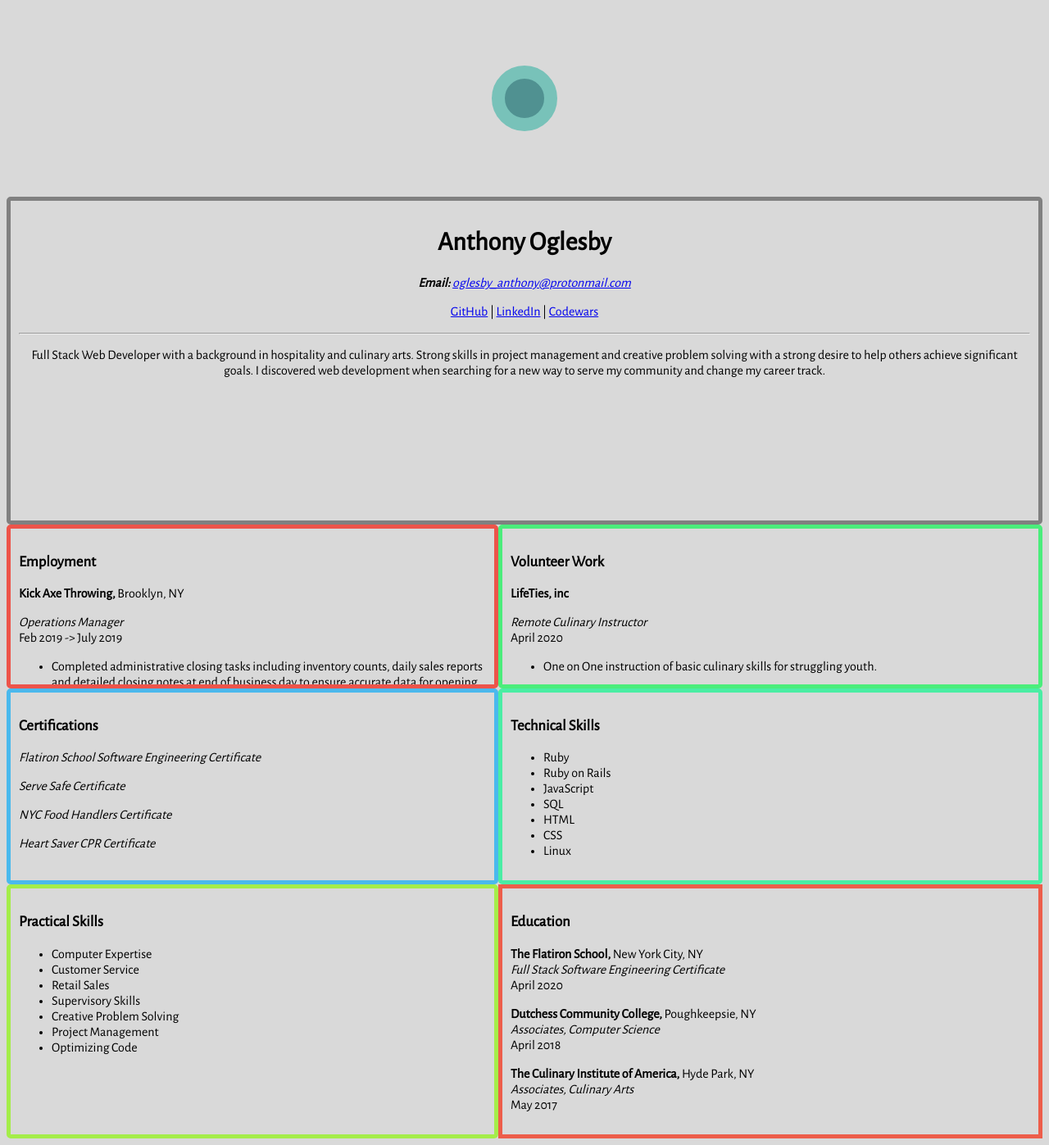
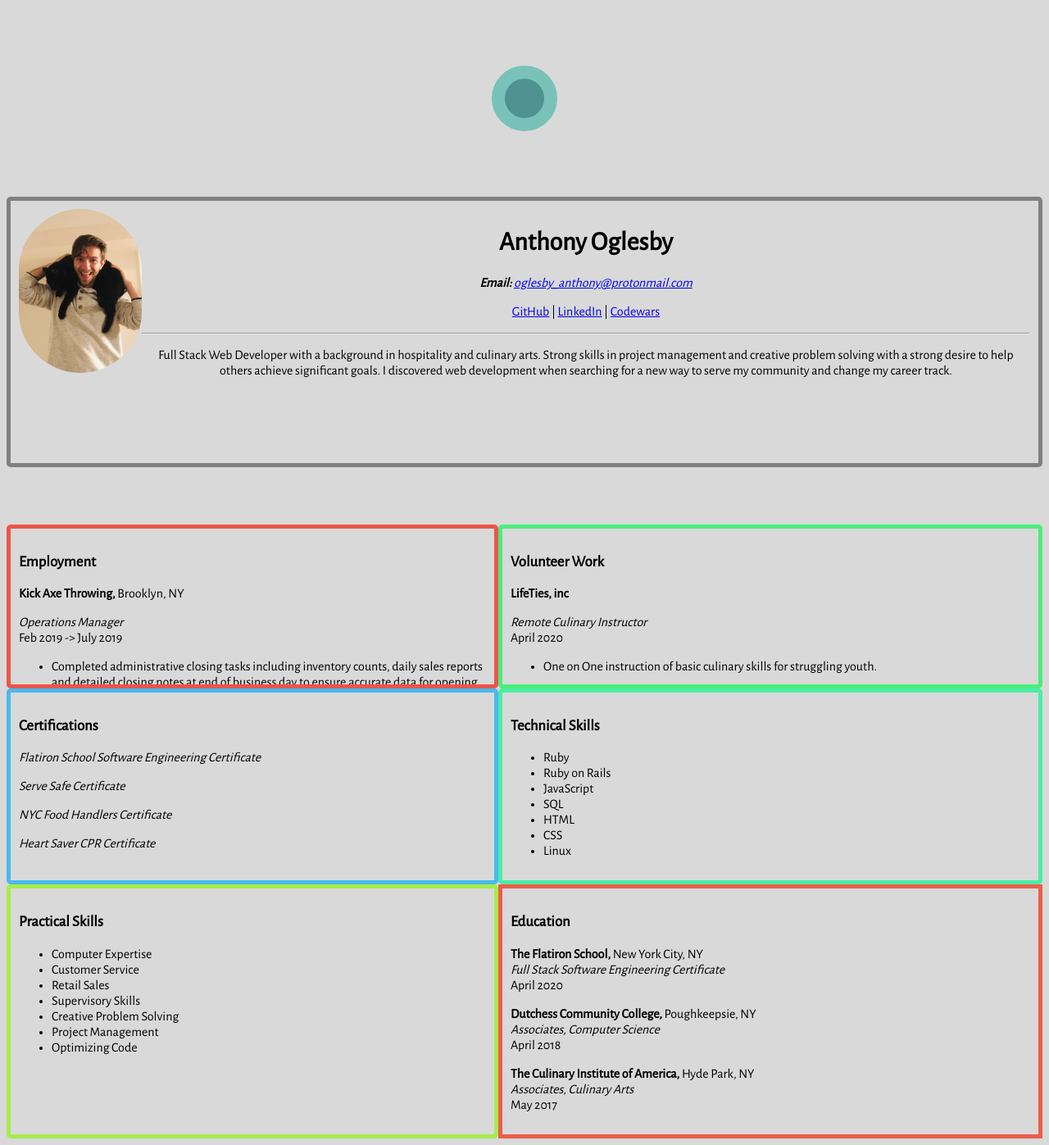
Before and after one commit to oglesbyanthony88/oglesbyanthony88.github.io, a Jekyll site: the page built from index.html, in a window 1280 px wide. Shown: the whole page at 82% size. Built offline with Jekyll 4.4.1, drawn with Linux system fonts in a browser that asks for light colours.

Commit message:
Added pic to resume

```diff
--- a/_sass/main.scss
+++ b/_sass/main.scss
@@ -7,8 +7,14 @@ body {
 
 .resumewrapper {
   display: grid;
-  grid-template-columns: 200px 200px 200px;
+  grid-template-columns: 200px 200px 200px 200px;
   grid-template-rows: 200px 200px 200px;
+}
+.mypic {
+  height: 200px;
+  width: 150px;
+  border-radius: 200px;
+  float: left;
 }
 
 .header {
@@ -16,6 +22,7 @@ body {
   grid-column-end: 8;
   grid-row-start: 1;
   grid-row-end: 3;
+  height: 300px;
   border: 5px solid gray;
   border-radius: 5px;
   padding: 10px;
@@ -25,6 +32,8 @@ body {
 .employment {
   grid-column-start: 1;
   grid-column-end: 4;
+  grid-row-start: 3;
+  grid-row-end: 4;
   overflow: auto;
   padding: 10px;
   border: 5px solid #ed544a;
--- a/index.html
+++ b/index.html
@@ -4,8 +4,8 @@ title: Resume
 ---
 <div class="resumewrapper">
   <div class="header">
+    <img class="mypic" src="/assets/images/resume/mypic.jpg"/>
 <h1>Anthony Oglesby</h1>
-
 <p><strong><em>Email:</em></strong> <em><a href="mailto:oglesby_anthony@protonmail.com">oglesby_anthony@protonmail.com</a></em></p>
 
 <p><a href="https://github.com/oglesbyanthony88">GitHub</a> | <a href="https://www.linkedin.com/in/anthony-oglesby-8372a1119/">LinkedIn</a> | <a href="https://www.codewars.com/dashboard">Codewars</a></p>
```
Also changed, not shown: assets/images/resume/mypic.jpg (added).
